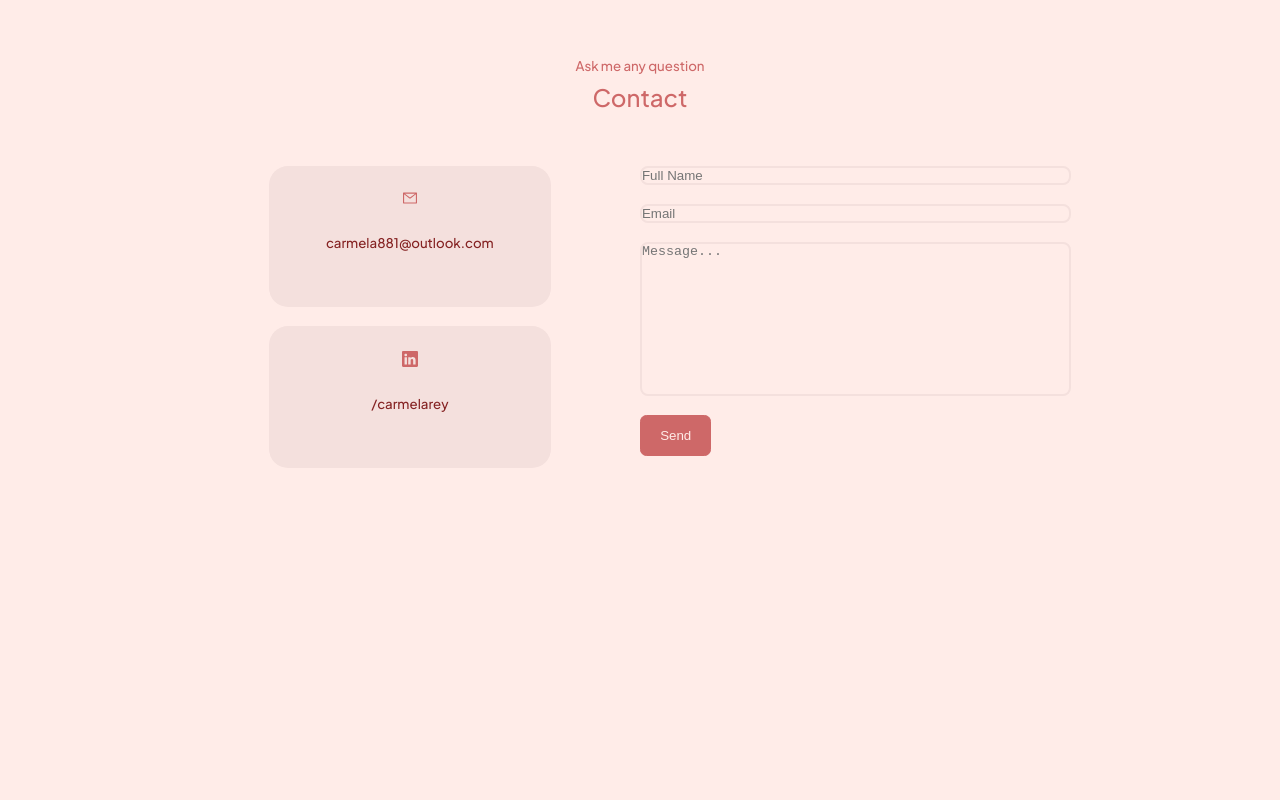
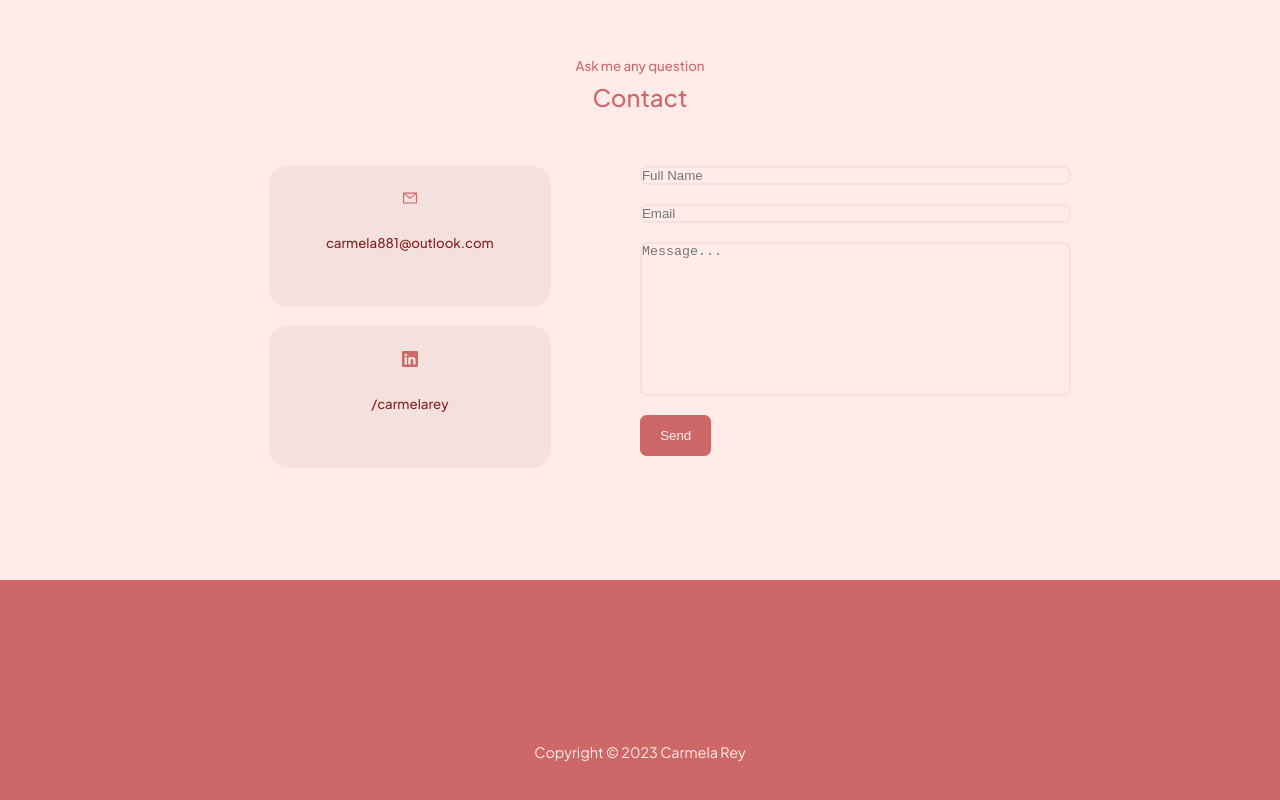
Before and after one commit to Cdrcar/Carmela-React-Portfolio, a React (Create React App) app: page / in a window 1280 px wide. Shown: the part 3824-4624 px from the top of the page. Before the commit the page ends 4292 px from the top, so only its background shows below. Built offline with nearby package versions, Linux system fonts and the light colour scheme.

Commit message:
footer creater

```diff
--- a/src/components/Footer/Footer.jsx
+++ b/src/components/Footer/Footer.jsx
@@ -4,7 +4,9 @@ import './footer.css'
 const Footer = () => {
   return (
     <footer>
-      <a href="#"></a>
+      <div  className='footer__copyright'>
+      <p class="paragraph-footer">Copyright © 2023 Carmela Rey</p>
+      </div>
     </footer>
   )
 }
--- a/src/components/Footer/footer.css
+++ b/src/components/Footer/footer.css
@@ -0,0 +1,8 @@
+footer {
+    background: var(--color-primary);
+    padding: 10rem 0;
+    text-align: center;
+    font-size: 0.9rem;
+    margin-top: 7rem;
+    color: var(--color-bg);
+}
```
